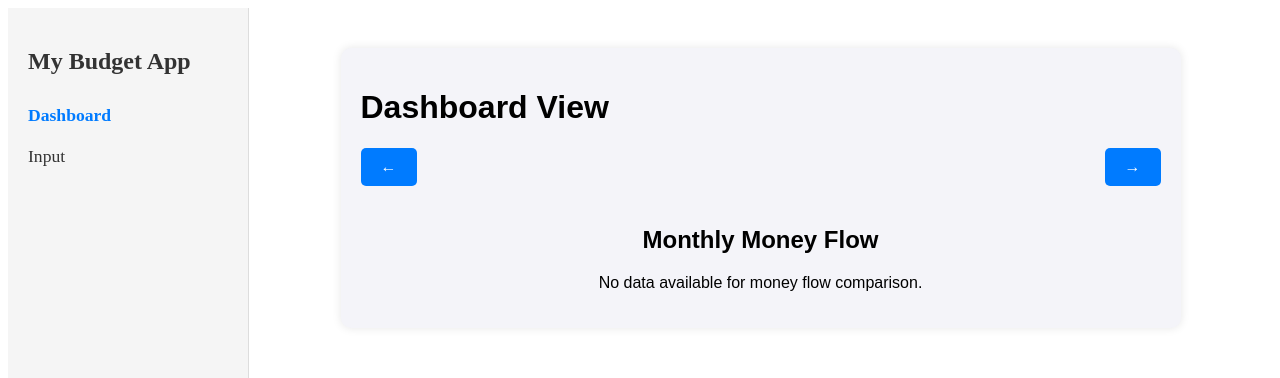
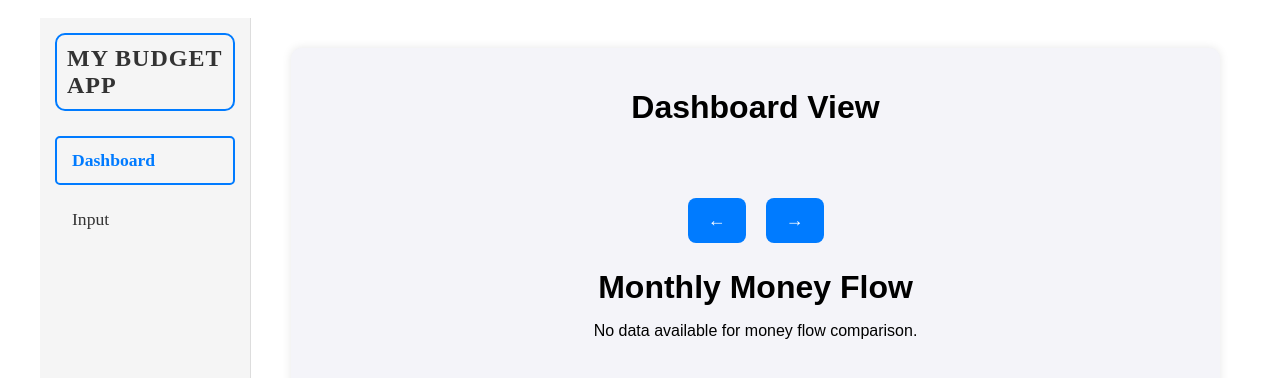
Before and after one commit to JIMPARK80/household-account-book, a Vue app: page / in a window 1280 px wide. Shown: the top 378 px of the page. Built offline with nearby package versions, Linux system fonts and the light colour scheme; what chartjs-plugin-datalabels would draw is missing.

Commit message:
Update UI
- Optimize UI

```diff
--- a/src/App.vue
+++ b/src/App.vue
@@ -2,7 +2,7 @@
   <div class="app-container">
     <!-- Sidebar Navigation -->
     <nav class="side-nav">
-      <h2>My Budget App</h2>
+      <h2>MY BUDGET APP</h2>
       <router-link to="/" class="nav-item" active-class="active-link">Dashboard</router-link>
       <router-link to="/add-expense" class="nav-item" active-class="active-link">Input</router-link>
     </nav>
@@ -21,50 +21,76 @@ export default {
 </script>
 
 <style scoped>
+/* Main Layout Container */
 .app-container {
   display: flex;
   height: 100vh;
+  padding: 10px; /* Reduced padding around the container */
+  margin: 0 auto; /* Center the layout without unnecessary space */
+  max-width: 1200px; /* Limit the width of the container */
 }
 
 /* Sidebar Navigation */
 .side-nav {
-  width: 200px;
+  width: 180px; /* Reduced sidebar width */
   background-color: #f5f5f5;
-  padding: 20px;
+  padding: 15px;
   display: flex;
   flex-direction: column;
   align-items: start;
   border-right: 1px solid #ddd;
+  margin-right: 10px; /* Small margin to avoid excess space */
 }
 
+/* Title inside the sidebar */
 .side-nav h2 {
   font-size: 1.5em;
   margin-bottom: 20px;
   color: #333;
+  text-transform: uppercase;
+  letter-spacing: 1px;
+  font-weight: bold;
+  border: 2px solid #007bff; /* Border around the title */
+  padding: 10px;
+  border-radius: 10px; /* Rounded corners for the title border */
+  width: fit-content;
+  margin: 0 0 20px 0; /* Remove margin on top and bottom for neat alignment */
 }
 
+/* Sidebar Navigation Item Styles */
 .nav-item {
-  padding: 10px 0;
+  padding: 12px 15px;
   color: #333;
   text-decoration: none;
   font-size: 1.1em;
-  transition: color 0.3s ease;
+  margin: 5px 0; /* Add space between items */
+  border-radius: 5px; /* Rounded corners */
+  transition: background-color 0.3s ease, color 0.3s ease;
+  border: 2px solid transparent; /* Border for nav items */
+  width: 100%;
+  box-sizing: border-box;
 }
 
+/* Hover effect for navigation items */
 .nav-item:hover {
+  background-color: #e1f5fe; /* Light blue background on hover */
   color: #007bff;
+  border-color: #007bff; /* Border color change on hover */
 }
 
+/* Active Link Style */
 .active-link {
   font-weight: bold;
   color: #007bff;
+  border-color: #007bff; /* Border color for active link */
 }
 
 /* Main Content Area */
 .main-content {
   flex-grow: 1;
-  padding: 20px;
+  padding: 10px 20px; /* Reduced padding for more compact content */
   overflow-y: auto;
   background-color: #fff;
+  margin-left: 10px; /* Small margin to the left for better spacing */
 }
 </style>
--- a/src/components/DashboardView.vue
+++ b/src/components/DashboardView.vue
@@ -39,7 +39,6 @@
     </div>
   </div>
 </template>
-
 
 <script>
 import { setupDatabase, getAllExpenses, getAllIncome } from '../database.js';
@@ -157,8 +156,10 @@ export default {
     });
 
     // Chart options for the bar chart
+// Bar chart options for better aspect ratio
 const chartOptions = {
     responsive: true,
+    aspectRatio: 1,  // This makes the chart taller by adjusting the aspect ratio (height: width ratio)
     scales: {
       y: {
         beginAtZero: true,
@@ -175,6 +176,8 @@ export default {
     },
   };
 
+
+
     // Fetch expenses and income from the database on component mount
     onMounted(async () => {
       const db = await setupDatabase();
@@ -182,8 +185,8 @@ export default {
       const allIncome = await getAllIncome(db);  // Get all income
 
       // Assign filtered data to respective variables
-      expenses.value = allExpenses.filter(item => item.type === 'expense');
-      income.value = allIncome.filter(item => item.type === 'income');
+      expenses.value = allExpenses.filter((item) => item.type === 'expense');
+      income.value = allIncome.filter((item) => item.type === 'income');
     });
 
     // Function to move to the next graph
@@ -218,57 +221,97 @@ export default {
 };
 </script>
 
+<style scoped>
+/* Dashboard View */
+.dashboard-view {
+  display: flex;
+  flex-direction: column;
+  justify-content: flex-start; /* Centers content vertically */
+  align-items: center; /* Centers content horizontally */
+  height: 100%; /* Make the height fill the screen */
+  width: 100%;  /* Make the width fill the screen */
+  padding: 20px;
+  box-sizing: border-box;
+  max-width: 100%; /* Ensure the container does not exceed the screen width */
+  margin-top: 20px; /* Adjust this value to raise the content higher */}
 
-<style scoped>
-/* General Layout */
-.dashboard-view {
-  font-family: 'Arial', sans-serif;
-  margin: 20px auto;
-  max-width: 800px;
-  padding: 20px;
-  background-color: #f4f4f9;
-  border-radius: 10px;
-  box-shadow: 0 0 10px rgba(0, 0, 0, 0.1);
+/* Heading Styles for Dashboard */
+.dashboard-view h2, .dashboard-view h3 {
+  margin-bottom: auto; /* Slightly larger margin for more space */
+  font-size: 2em; /* Larger font size for readability */
+  text-align: center; /* Keep the headings centered */
+  width: 100%; /* Ensure headings take full width */
 }
 
-/* Graph Navigation Buttons */
-.nav-buttons {
-  display: flex;
-  justify-content: space-between;
-  margin-bottom: 20px;
+/* Chart container to fill available space */
+.chart-container {
+  width: 100%;
+  max-width: 1200px; /* Set a max-width to avoid excessive stretching */
+  height: 500px; /* Adjust the height for consistency */
+  margin-top: 30px; /* Reduce this to bring the chart closer to the title */
 }
 
-.nav-button {
-  background-color: #007bff;
-  color: white;
-  padding: 10px 20px;
-  border: none;
-  border-radius: 5px;
-  cursor: pointer;
-  font-size: 16px;
+.chart-container canvas {
+  width: 100% !important; /* Ensures the canvas takes full width */
+  height: 100% !important; /* Ensures the canvas takes full height */
 }
 
-.nav-button:hover {
-  background-color: #0056b3;
+/* Buttons for chart navigation */
+.nav-buttons {
+  display: flex; /* Aligns buttons horizontally */
+  justify-content: center; /* Centers the buttons horizontally */
+  align-items: center; /* Centers the buttons vertically */
+  margin-top: 50px; /* Space between buttons and chart */
+  width: 100%; /* Ensure buttons stretch across the full screen width */
 }
 
-/* Graphs Section */
-.graphs {
-  display: flex;
-  justify-content: center;
-  margin-top: 20px;
+.nav-buttons button {
+  background-color: #007bff; /* Button background color */
+  color: white; /* Button text color */
+  border: none; /* No border around the button */
+  padding: 12px 20px; /* Button padding for size */
+  font-size: 18px; /* Button text size */
+  cursor: pointer; /* Change cursor to pointer when hovered */
+  margin: 0 10px; /* Space between buttons */
+  border-radius: 8px; /* Rounded corners for buttons */
+  transition: background-color 0.3s; /* Smooth background color transition */
 }
 
-/* Each Graph Container */
-.graph-container {
-  width: 100%;
-  padding: 20px;
+.nav-buttons button:hover {
+  background-color: #0056b3; /* Change background color on hover */
 }
 
-/* Make the graphs fill the screen */
-h2 {
-  text-align: center;
-  font-size: 24px;
-  margin-bottom: 20px;
+/* Make sure the charts do not overflow */
+.chart-container {
+  display: flex;
+  justify-content: center; /* Centers the chart container */
+  align-items: center; /* Vertically aligns the content */
+  overflow: hidden; /* Prevent content from overflowing */
+}
+
+/* Responsive design adjustments */
+@media (max-width: 1200px) {
+  .dashboard-view {
+    padding: 15px; /* Slightly smaller padding for medium screens */
+  }
+  .chart-container {
+    height: 400px; /* Reduce height for smaller screens */
+  }
+  .nav-buttons button {
+    padding: 10px 18px; /* Adjust button size for medium screens */
+  }
+}
+
+@media (max-width: 768px) {
+  .dashboard-view {
+    height: auto; /* Allow the height to adjust on smaller screens */
+    padding: 10px; /* Less padding on mobile for better space utilization */
+  }
+  .chart-container {
+    height: 300px; /* Make the chart container smaller on mobile devices */
+  }
+  .nav-buttons button {
+    padding: 8px 14px; /* Smaller button size on mobile */
+  }
 }
 </style>
```
Lines whose indentation alone changed are shown as unchanged.
